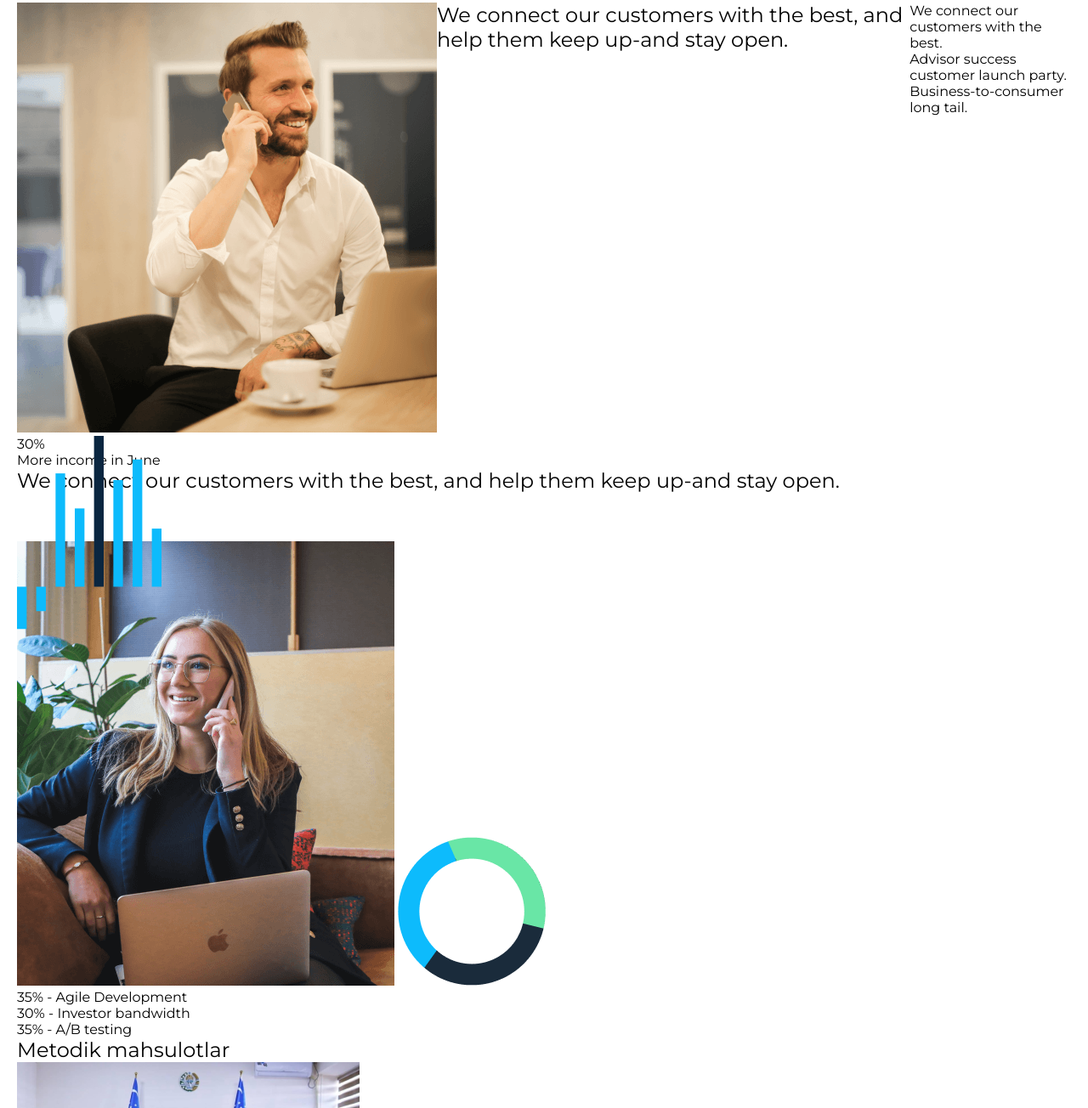
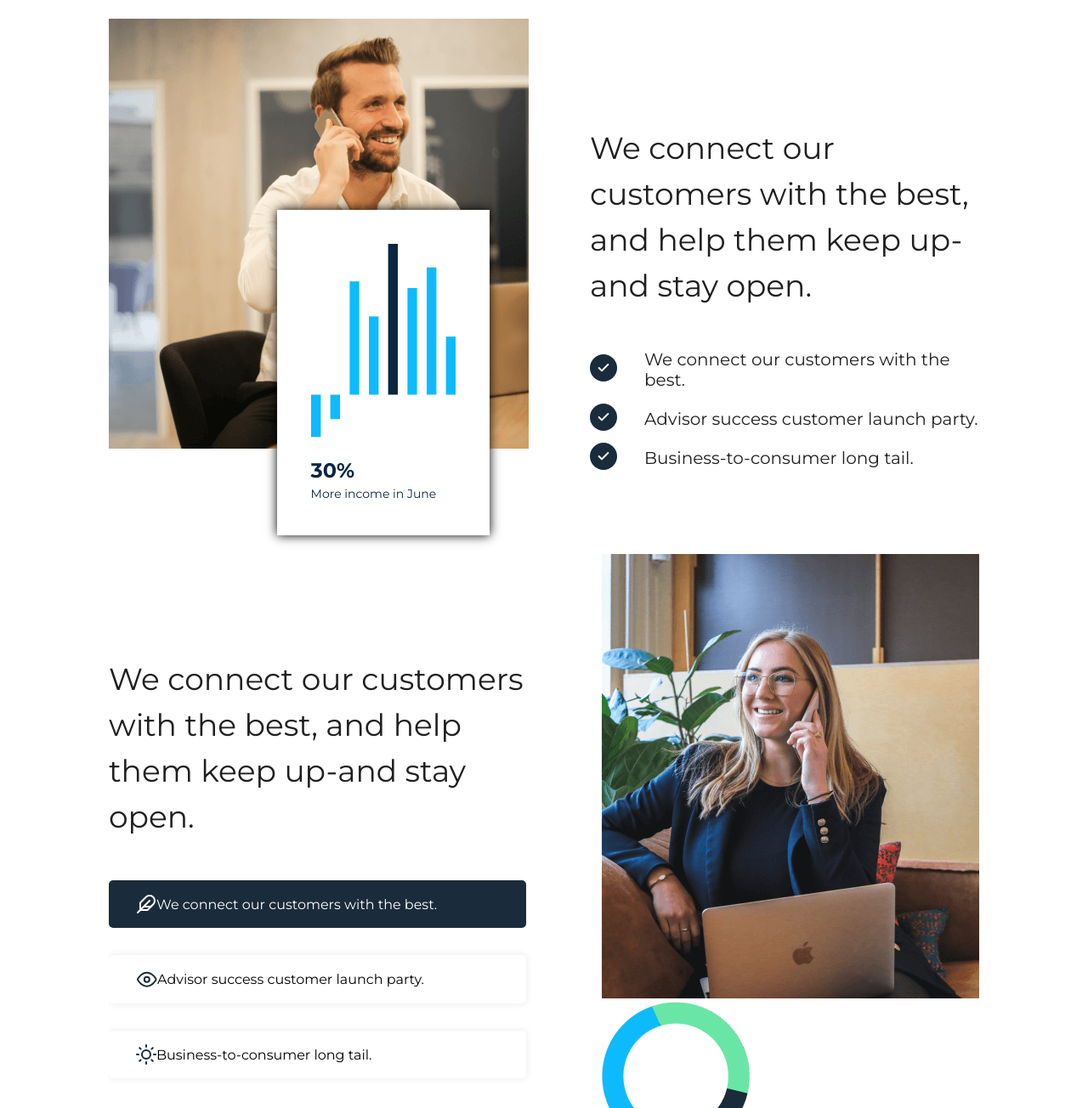
Before and after one commit to MaksKaled/LandingPage3, a plain HTML site: page index.html in a window 1280 px wide. Shown: the part 507-1811 px from the top of the page at 85% size. Drawn offline with Linux system fonts and the light colour scheme.

Commit message:
secondPart__advantages stylization

```diff
--- a/css/firstPart.css
+++ b/css/firstPart.css
@@ -4,20 +4,86 @@
 .firstPart{
     display: flex;
     padding-top: 72px;
+    padding-bottom: 16px;
 }
 
 .firstPart .pics{
     display: grid;
+    grid-template-rows: repeat(5,1fr);
+    position: relative;
+    padding-bottom: 104px;
+    margin-right: 72px;
 
-    position: relative;
+
 }
 .pics .bottom__pic{
-
+    grid-row-start: 1;
+    grid-row-end: 6;
 
 
 }
 
-.pics .top__pic{
+.pics .top__pic__titles   {
     position: absolute;
+   grid-row-start: 3;
+   left:40%;
+   top: 5%;
 
 }
+
+.topPic__titles__wrapper{
+    padding: 40px;
+    background-color: white;
+    box-shadow:0 0 12px 0;
+    box-shadow:;
+}
+
+.topPic__titles__wrapper img{
+    padding-bottom: 20px;
+}
+.topPic__titles__wrapper .procents{
+    color: #0A2640;
+    font-size: 24px;
+    font-weight: bold;
+    padding-bottom: 4px;
+}
+.topPic__titles__wrapper .income{
+    color: #0A2640;
+    font-size: 14px;
+
+}
+
+.titles__advantages{
+    padding-top: 125px;
+
+}
+.titles__advantages h2{
+    font-size: 36px;
+    letter-spacing: 3.2%;
+    line-height: 150%;
+    padding-bottom: 48px;
+    color: #1F1F1F;
+}
+.titles__advantages ul li{
+    font-size: 20px;
+    line-height: 120%;
+    color: #1F1F1F;
+    padding-bottom: 22px;
+    position: relative;
+    padding-left: 64px;
+    display: flex;
+    align-items: center;
+
+}
+.titles__advantages ul{
+    display: flex;
+    flex-direction: column;
+}
+.titles__advantages ul li::before{
+    position: absolute;
+    content: url(/optimizedPics/ul__advantage__icon.svg);
+    width: auto;
+    height: auto;
+    left: 0;
+
+}
--- a/css/header.css
+++ b/css/header.css
@@ -11,6 +11,8 @@
 .wrapper {
   max-width: 1240px;
   margin: 0 auto;
+  margin-left: 10%;
+  margin-right: 10%;
   padding-bottom: 112px;
 }
 
--- a/css/secondPart.css
+++ b/css/secondPart.css
@@ -0,0 +1,38 @@
+.secondPart{
+    display: flex;
+}
+.advantagesAgain{
+    padding-right: 72px;
+    padding-top: 120px;
+}
+.advantagesAgain h2{
+    padding-bottom: 48px;
+    font-size: 36px;
+    line-height: 150%;
+    letter-spacing: 3.2%;
+    color: #1F1F1F;
+}
+
+.advantagesAgain  .li__first__child{
+ background-color: #1A2B3B;
+ color: #FFFFFF;
+}
+
+.advantagesAgain ul{
+    display: flex;
+    flex-direction: column;
+}
+.advantagesAgain ul li{
+    padding:  16px 32px;margin-bottom: 32px;
+    max-width: 491px;
+    width: 491px;
+    border-radius: 5px;
+}
+
+.advantagesAgain .li__second__child,.li__third__child{
+    box-shadow: 0 0 8px #ebe7e7;
+}
+.advantagesAgain .li__first__child,.li__second__child,.li__third__child{
+    display: flex;
+    align-items: center;
+}
--- a/index.html
+++ b/index.html
@@ -69,17 +69,21 @@
     <div class="wrapper">
       <div class="firstPart">
         <div class="pics">
-          <div class="bottom__pic"><img src="optimizedPics/PhoneMan.png" alt="Worker" /></div>
-          <div class="schedule__wrapper"><div class="top__pic"><img class="top__pic"src="optimizedPics/scheduleBlue.png" alt="IncomeSchedule" /></div>
-            <p>30%</p>
-            <p>More income in June</p>
+          <div class="bottom__pic">
+            <img src="optimizedPics/PhoneMan.png" alt="Worker" /></div>
+          <div class="top__pic__titles">
+            <div class="topPic__titles__wrapper"><img class="top__pic" src="optimizedPics/scheduleBlue.png" alt="IncomeSchedule" />
+            <p class="procents">30%</p>
+            <p class="income">More income in June</p>
           </div>
         </div>
+        </div>
+
+        <div class="titles__advantages">
           <h2>
             We connect our customers with the best, and help them keep up-and stay
             open.
           </h2>
-        <div class="advantages">
           <ul>
             <li>We connect our customers with the best.</li>
             <li>Advisor success customer launch party.</li>
@@ -89,31 +93,25 @@
       </div>
 
       <div class="secondPart">
+
+        <div class="advantagesAgain">
           <h2>
             We connect our customers with the best, and help them keep up-and stay
             open.
           </h2>
-        <div class="advantagesAgain">
-          <div class="first">
-            <img src="" alt="" />
-            <p></p>
-          </div>
-          <div class="second">
-            <img src="" alt="" />
-            <p></p>
-          </div>
-          <div class="third">
-            <img src="" alt="" />
-            <p></p>
-          </div>
+          <ul>
+            <li class="li__first__child"><img src="/optimizedPics/feather.svg" alt="">We connect our customers with the best.</li>
+            <li class="li__second__child"><img src="/optimizedPics/eye.svg" alt="">Advisor success customer launch party.</li>
+            <li class="li__third__child"><img src="/optimizedPics/sun.svg" alt="">Business-to-consumer long tail.</li>
+          </ul>
         </div>
         <div class="WomanGraph">
           <img src="optimizedPics/PhoneWoman.png" alt="" />
           <img src="optimizedPics/Pie Graph.png" alt="" />
           <ul>
-            <li>35% - Agile Development</li>
-            <li>30% - Investor bandwidth</li>
-            <li>35% - A/B testing</li>
+            <li> 35% - Agile Development</li>
+            <li> 30% - Investor bandwidth</li>
+            <li> 35% - A/B testing</li>
           </ul>
         </div>
       </div>
```
Also changed, not shown: optimizedPics/eye.svg (added), optimizedPics/feather.svg (added), optimizedPics/sun.svg (added), optimizedPics/ul__advantage__icon.svg (added). Lines whose indentation alone changed are shown as unchanged.
